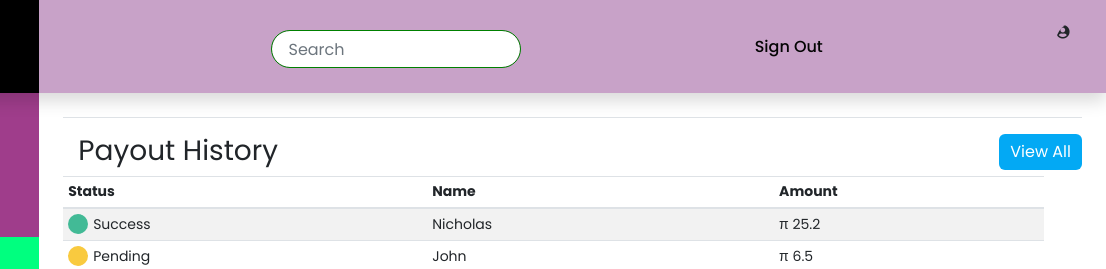
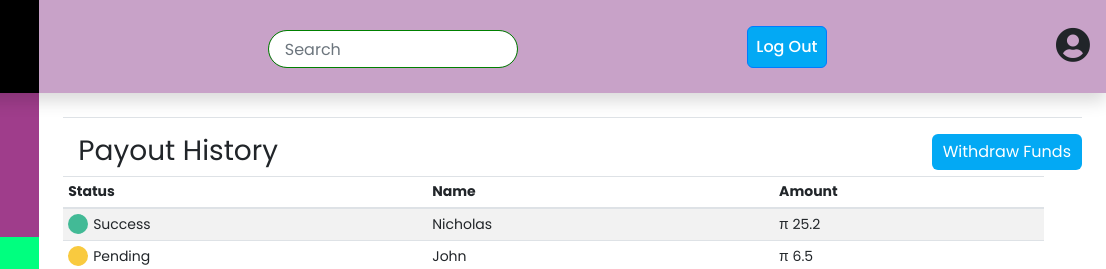
Before and after one commit to Charlez91/landingpages_pihub, a plain HTML site: page PiHub_LandingPage/Pi_Pay/Vendor_Dashboard/payout.html in a window 1280 px wide. Shown: the top 269 px of the page, 174-1280 px from the left. Drawn offline with nearby package versions, Linux system fonts and the light colour scheme; files that its build step writes are made by us from their sources.

Commit message:
working on the navbar

```diff
--- a/PiHub_LandingPage/Pi_Pay/Vendor_Dashboard/dashboard.css
+++ b/PiHub_LandingPage/Pi_Pay/Vendor_Dashboard/dashboard.css
@@ -135,7 +135,8 @@ h6 .new {
     font-size: 32px;
 }
 .navbar-dark .navbar-nav .nav-link {
-    color: rgb(4 4 4);
+    /* color: rgb(4 4 4); */
+    color: white;
     font-size: 16px;
     font-weight: 500;
     text-transform: capitalize;
@@ -184,10 +185,11 @@ a.btn{
 .user{
   position: relative;
   min-width: 50px;
-  width: 50px;
-  height: 50px;
+  /* width: 50px;
+  height: 50px; */
+  font-size:35px;
   border-radius: 40%;
-  overflow: hidden;
+  /* overflow: hidden; */
   cursor: pointer;
 }
 .user img{
--- a/PiHub_LandingPage/Pi_Pay/Vendor_Dashboard/payout.html
+++ b/PiHub_LandingPage/Pi_Pay/Vendor_Dashboard/payout.html
@@ -47,7 +47,7 @@
 
         <li class="nav-item text-nowrap">
 
-          <a class="nav-link" href="#">Sign out</a>
+          <a class="nav-link btn btn-primary p-2" href="#">Log out</a>
         </li>
       </ul>
         <div class="user">
@@ -122,7 +122,7 @@
         <div class="recentOrders">
           <div class="cardHeader">
             <h3>Payout History</h3>
-            <a href="#" class="btn">View All</a>
+            <a href="#" class="btn">Withdraw Funds</a>
           </div>
 
         <div class="table-responsive">
@@ -184,85 +184,7 @@
       </div>
       </div>
 
-      <!-- Footer Start -->
-<!-- <footer class="footer">
-  <div class="container">
-    <div class="row">
-      <div class="col-lg-3 col-md-6">
-        <div class="footer-col">
-          <h3>About Us</h3>
-          <p>
-            PiPay - A payment gateway for merchants accepting Pi for goods and services.
-          </p>
-        </div>
-      </div>
-      <div class="col-lg-3 col-md-6 col-sm-3">
-        <div class="footer-col">
-          <h3>Company</h3>
-          <ul>
-            <li>
-              <a href="#">Privacy Policy</a>
-            </li>
-            <li>
-              <a href="#">Terms and Conditions</a>
-            </li>
-            <li>
-              <a href="#">Latest Blogs</a>
-            </li>
-            <li>
-              <a href="about.html">About US</a>
-            </li>
-          </ul>
-        </div>
-      </div>
-      <div class="col-lg-3 col-md-6">
-        <div class="footer-col">
-          <h3>Quick Links</h3>
-          <ul>
-            <li>
-              <a href="#">Home</a>
-            </li>
-            <li>
-              <a href="#">Contact Us</a>
-            </li>
-            <li>
-              <a href="#">Video Tutorials</a>
-            </li>
-            <li>
-              <a href="#">FAQ's</a>
-            </li>
-          </ul>
-        </div>
-      </div>
-      <div class="col-lg-3 col-md-6">
-        <div class="footer-col">
-          <h3>Social Pages</h3>
-          <ul>
-            <li>
 
-              <a href="#">facebook <i class="fab fa-facebook" aria-hidden="true"></i></a>
-            </li>
-            <li>
-              <a href="#">twitter <i class="fab fa-twitter" aria-hidden="true"></i></a>
-            </li>
-            <li>
-              <a href="#">instagram <i class="fab fa-instagram" aria-hidden="true"></i></a>
-            </li>
-            <li>
-              <a href="#">linkedin <i class="fab fa-linkedin" aria-hidden="true"></i></a>
-            </li>
-          </ul>
-        </div>
-      </div>
-    </div>
-    <div class="row">
-      <div class="col-lg-12">
-        <p class="copyright-text">&copy;2021 @ PiHub</p>
-      </div>
-    </div>
-  </div>
-</footer> -->
-<!-- Footer End -->
     <script src="https://code.jquery.com/jquery-3.5.1.slim.min.js" integrity="sha384-DfXdz2htPH0lsSSs5nCTpuj/zy4C+OGpamoFVy38MVBnE+IbbVYUew+OrCXaRkfj" crossorigin="anonymous"></script>
       <script>window.jQuery || document.write('<script src="../assets/js/vendor/jquery.slim.min.js"><\/script>')</script><script src="assets/dist/js/bootstrap.bundle.min.js"></script>
 
```
Also changed, not shown: PiHub_LandingPage/Pi_Pay/Vendor_Dashboard/gettingstarted.html (+1 -9 lines), PiHub_LandingPage/Pi_Pay/Vendor_Dashboard/payment.html (+1 -1 lines), PiHub_LandingPage/Pi_Pay/Vendor_Dashboard/pos.html (+1 -1 lines), PiHub_LandingPage/Pi_Pay/Vendor_Dashboard/settings.html (+1 -1 lines), PiHub_LandingPage/Pi_Pay/Vendor_Dashboard/transaction.html (+1 -1 lines).
